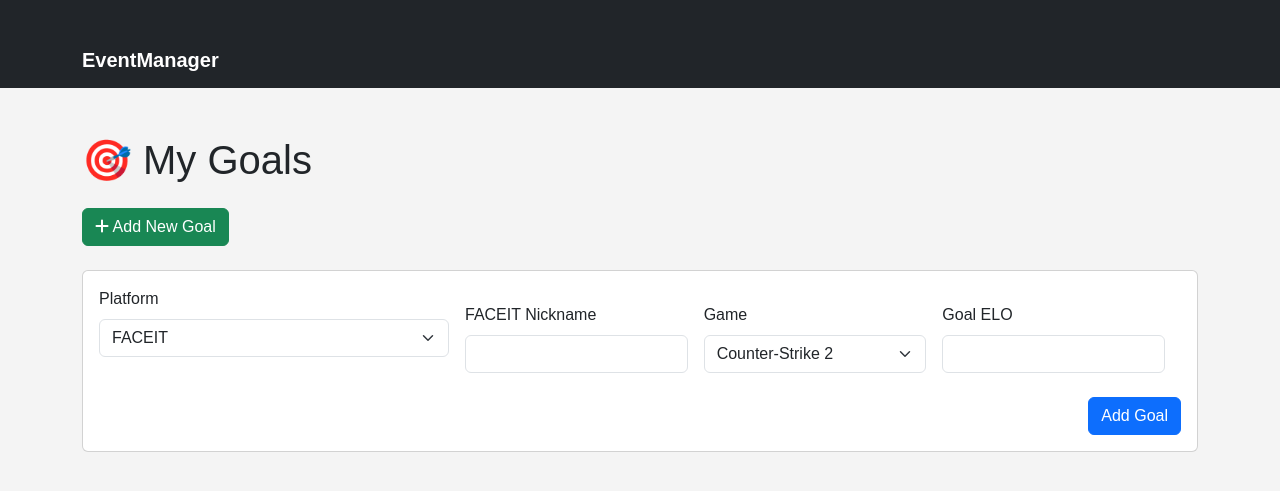
After one commit to Night-Reflection/eventManager, a Flask app: page /goals in a window 1280 px wide, after a click on "Add New Goal". The commit adds this page. Shown: the top 491 px of the page. Run offline with Flask 3, Linux system fonts and the light colour scheme.

Commit message:
added goals max 5 for non premium, currently faceit elo tracking, youtube sub tracking and custom, auto refresh (not tested)

```diff
--- a/main.py
+++ b/main.py
@@ -8,6 +8,7 @@ from dotenv import load_dotenv
 from datetime import datetime, timedelta
 import requests
 from zoneinfo import ZoneInfo
+from apscheduler.schedulers.background import BackgroundScheduler
 
 load_dotenv()
 
@@ -18,9 +19,41 @@ app.config['SQLALCHEMY_DATABASE_URI'] = 'sqlite:///users.db'
 db = SQLAlchemy(app)
 bcrypt = Bcrypt(app)
 
+def update_elo_job():
+    with app.app_context():
+        goals = Goal.query.all()
+        headers = {"Authorization": f"Bearer {FACEIT_API_KEY}"}
+
+        for goal in goals:
+            try:
+                if goal.platform == 'faceit':
+                    res = requests.get(f"{FACEIT_API_URL}/players?nickname={goal.nickname}", headers=headers)
+                    if res.status_code == 200:
+                        data = res.json()
+                        new_elo = data.get('games', {}).get(goal.game, {}).get('faceit_elo')
+
+                        if new_elo and new_elo != goal.current_elo:
+                            print(f"[{datetime.now()}] Updating {goal.nickname} ({goal.game}) from {goal.current_elo} ➝ {new_elo}")
+                            goal.current_elo = new_elo
+                            db.session.commit()
+                elif goal.platform == 'youtube':
+                    current_subs = get_youtube_subscribers(goal.nickname)
+                    if current_subs is not None and current_subs != goal.current_elo:
+                        print(f"[{datetime.now()}] Updating YouTube channel {goal.nickname} from {goal.current_elo} ➝ {current_subs}")
+                        goal.current_elo = current_subs
+                        db.session.commit()
+            except Exception as e:
+                print(f"[ERROR] Failed to update {goal.nickname}: {e}")
+
+scheduler = BackgroundScheduler()
+scheduler.add_job(update_elo_job, trigger='interval', minutes=10)
+scheduler.start()
+
 mailjet = Client(auth=(os.getenv('MAILJET_API_KEY'), os.getenv('MAILJET_API_SECRET')), version='v3.1')
 PANDASCORE_API_KEY = os.getenv("E_SPORTS_API_KEY")
 SPORTS_API_KEY = os.getenv("SPORTS_API_KEY")
+FACEIT_API_KEY = os.getenv("FACEIT_API")
+FACEIT_API_URL = "https://open.faceit.com/data/v4"
 
 class User(db.Model):
     id = db.Column(db.Integer, primary_key=True)
@@ -68,6 +101,26 @@ class FollowedSportsTeam(db.Model):
 
     user = db.relationship('User', backref=db.backref('followed_sports_teams', lazy=True))
     team = db.relationship('SportsTeam', backref=db.backref('followers', lazy=True))
+
+class Goal(db.Model):
+    id = db.Column(db.Integer, primary_key=True)
+    nickname = db.Column(db.String(80))
+    game = db.Column(db.String(50), nullable=True)
+    game_name = db.Column(db.String(50), nullable=True)
+    current_elo = db.Column(db.Integer)
+    goal_elo = db.Column(db.Integer)
+    platform = db.Column(db.String(20))
+    custom_name = db.Column(db.String(100), nullable=True)
+    last_updated = db.Column(db.DateTime, default=datetime.now)
+    user_id = db.Column(db.Integer, db.ForeignKey('user.id'), nullable=False)
+
+    user = db.relationship('User', backref=db.backref('goals', lazy=True))
+
+    def progress(self):
+        if self.goal_elo == 0:
+            return 0
+        return min(100, int((self.current_elo / self.goal_elo) * 100))
+
 
 def create_tables():
     with app.app_context():
@@ -1036,6 +1089,208 @@ def verify_email():
         action_url=url_for('verify_email')
     )
 
+FACEIT_GAMES = {
+    "cs2": "Counter-Strike 2",
+    "csgo": "Counter-Strike: Global Offensive",
+    "valorant": "Valorant",
+    "dota2": "Dota 2",
+    "rocket_league": "Rocket League",
+    "rainbow6": "Rainbow Six Siege",
+    "apex": "Apex Legends",
+    "r6": "Rainbow Six Siege",
+    "leagueoflegends": "League of Legends",
+    "fortnite": "Fortnite",
+    "pubg": "PUBG: Battlegrounds",
+    "smite": "Smite",
+    "overwatch": "Overwatch",
+    "teamfortress2": "Team Fortress 2",
+    "battalion1944": "Battalion 1944",
+    "h1z1": "H1Z1",
+    "paladins": "Paladins",
+    "tft": "Teamfight Tactics",
+    "crossfire": "Crossfire",
+    "warface": "Warface",
+    "worldofwarships": "World of Warships",
+    "warframe": "Warframe",
+    "blackdesert": "Black Desert Online",
+    "fallguys": "Fall Guys",
+    "worldofwarcraft": "World of Warcraft",
+    "hearthstone": "Hearthstone",
+    "fifa": "FIFA",
+    "nba2k": "NBA 2K",
+    "starcraft": "StarCraft II",
+    "heroesofthestorm": "Heroes of the Storm",
+    "gwent": "Gwent",
+    "hearthstone": "Hearthstone",
+    "magic": "Magic: The Gathering Arena"
+}
+
+def get_youtube_subscribers(channel_identifier):
+    api_key = os.getenv("YOUTUBE_API")
+    channel_id = None
+
+    if not api_key:
+        print("YouTube API key not found")
+        return None
+
+    if channel_identifier.startswith('@'):
+        url = f"https://www.googleapis.com/youtube/v3/channels?part=snippet&forHandle={channel_identifier[1:]}&key={api_key}"
+        res = requests.get(url)
+        data = res.json()
+
+        if res.status_code == 200 and 'items' in data and data["items"]:
+            channel_id = data["items"][0]["id"]
+        else:
+            url = f"https://www.googleapis.com/youtube/v3/channels?part=snippet&forUsername={channel_identifier[1:]}&key={api_key}"
+            res = requests.get(url)
+            data = res.json()
+
+            if res.status_code == 200 and 'items' in data and data["items"]:
+                channel_id = data["items"][0]["id"]
+            else:
+                print(f"Could not find channel for handle/username: {channel_identifier}")
+                return None
+    else:
+        channel_id = channel_identifier
+
+    url = f"https://www.googleapis.com/youtube/v3/channels?part=statistics&id={channel_id}&key={api_key}"
+    res = requests.get(url)
+
+    if res.status_code != 200:
+        print(f"YouTube API error: {res.status_code}")
+        return None
+
+    data = res.json()
+
+    if 'items' in data and data["items"]:
+        subscriber_count = data["items"][0]["statistics"]["subscriberCount"]
+        print(f"Raw subscriber count from API: {subscriber_count}")
+        return int(subscriber_count)
+    else:
+        print(f"No statistics found for channel: {channel_id}")
+        return None
+
+@app.route('/goals', methods=['GET', 'POST'])
+def goals():
+    error = None
+    user = User.query.get(session['user_id']) if 'user_id' in session else None
+
+    if request.method == 'POST':
+        if not user:
+            flash('Please log in to manage your goals.', 'danger')
+            return redirect(url_for('login'))
+
+        user_goals_count = Goal.query.filter_by(user_id=user.id).count()
+        if not user.premium and user_goals_count >= 5:
+            flash('You can only have up to 5 goals as a non-premium user. Upgrade to premium to add more goals.', 'warning')
+            return redirect(url_for('goals'))
+
+        platform = request.form['platform']
+
+        if platform == 'faceit':
+            nickname = request.form['nickname']
+            game = request.form['game']
+            goal_elo = int(request.form['goal_elo'])
+
+            headers = {"Authorization": f"Bearer {FACEIT_API_KEY}"}
+            player_url = f"{FACEIT_API_URL}/players?nickname={nickname}"
+            res = requests.get(player_url, headers=headers)
+
+            if res.status_code == 200:
+                data = res.json()
+                player_games = data.get('games', {})
+                current_elo = player_games.get(game, {}).get('faceit_elo')
+
+                if current_elo is not None:
+                    goal = Goal(
+                        nickname=nickname,
+                        game=game,
+                        game_name=FACEIT_GAMES.get(game, game),
+                        current_elo=current_elo,
+                        goal_elo=goal_elo,
+                        platform='faceit',
+                        last_updated=datetime.now(),
+                        user_id=user.id
+                    )
+                    db.session.add(goal)
+                    db.session.commit()
+                    flash('FACEIT Goal added!', 'success')
+                    return redirect(url_for('goals'))
+                else:
+                    error = f"No ELO data found for {game}."
+            else:
+                error = "FACEIT player not found."
+
+        elif platform == 'youtube':
+            channel_id = request.form['channel_id']
+            goal_subs = int(request.form['goal_subs'])
+            current_subs = get_youtube_subscribers(channel_id)
+
+            if current_subs is not None:
+                goal = Goal(
+                    nickname=channel_id,
+                    current_elo=current_subs,
+                    goal_elo=goal_subs,
+                    game_name="YouTube Subscribers",
+                    platform='youtube',
+                    last_updated=datetime.now(),
+                    user_id=user.id
+                )
+                db.session.add(goal)
+                db.session.commit()
+                flash("YouTube goal added!", "success")
+                return redirect(url_for('goals'))
+            else:
+                error = "Failed to retrieve YouTube data."
+
+        elif platform == 'custom':
+            custom_name = request.form['custom_name']
+            current_value = int(request.form['current_value'])
+            goal_value = int(request.form['goal_value'])
+
+            goal = Goal(
+                nickname="Custom",
+                custom_name=custom_name,
+                current_elo=current_value,
+                goal_elo=goal_value,
+                game_name=custom_name,
+                platform='custom',
+                last_updated=datetime.now(),
+                user_id=user.id
+            )
+            db.session.add(goal)
+            db.session.commit()
+            flash("Custom goal added!", "success")
+            return redirect(url_for('goals'))
+
+        if error:
+            flash(error, 'danger')
+
+    goals = Goal.query.filter_by(user_id=user.id).all() if user else []
+    return render_template("goals.html", goals=goals, faceit_games=FACEIT_GAMES)
+
+@app.route('/goals/update/<int:goal_id>', methods=['POST'])
+def update_custom_goal(goal_id):
+    goal = Goal.query.get_or_404(goal_id)
+
+    if goal.platform == 'custom':
+        try:
+            new_value = int(request.form['current_value'])
+            goal.current_elo = new_value
+            goal.last_updated = datetime.now()
+            db.session.commit()
+            flash("Goal progress updated!", "success")
+        except ValueError:
+            flash("Invalid value entered.", "danger")
+
+    return redirect(url_for('goals'))
+
+@app.route('/goals/delete/<int:goal_id>', methods=['POST'])
+def delete_goal(goal_id):
+    goal = Goal.query.get_or_404(goal_id)
+    db.session.delete(goal)
+    db.session.commit()
+    return redirect(url_for('goals'))
 
 if __name__ == "__main__":
     app.run(debug=True)
--- a/requirements.txt
+++ b/requirements.txt
@@ -4,3 +4,4 @@ flask-bcrypt
 flask-sqlalchemy
 python-dotenv
 mailjet-rest
+APScheduler
--- /dev/null
+++ b/templates/goals.html
@@ -0,0 +1,193 @@
+{% extends "base.html" %}
+
+{% block content %}
+<h1 class="mb-4">🎯 My Goals</h1>
+
+{% with messages = get_flashed_messages(with_categories=true) %}
+    {% if messages %}
+        {% for category, message in messages %}
+            <div class="alert alert-{{ category }} alert-dismissible fade show" role="alert">
+                {{ message }}
+                <button type="button" class="btn-close" data-bs-dismiss="alert" aria-label="Close"></button>
+            </div>
+        {% endfor %}
+    {% endif %}
+{% endwith %}
+
+<button class="btn btn-success mb-4" type="button" data-bs-toggle="collapse" data-bs-target="#addGoalForm" aria-expanded="false" aria-controls="addGoalForm">
+    <i class="fas fa-plus"></i> Add New Goal
+</button>
+
+<div class="collapse" id="addGoalForm">
+    <div class="card card-body mb-4">
+        <form method="POST" class="row g-3">
+            <div class="col-md-4">
+                <label class="form-label">Platform</label>
+                <select name="platform" class="form-select" id="platformSelect" onchange="toggleFields()" required>
+                    <option value="faceit">FACEIT</option>
+                    <option value="youtube">YouTube</option>
+                    <option value="custom">Custom Goal</option>
+                </select>
+            </div>
+
+            <div class="col-md-8 row g-3" id="faceitFields">
+                <div class="col-md-4">
+                    <label class="form-label">FACEIT Nickname</label>
+                    <input type="text" name="nickname" class="form-control" required>
+                </div>
+                <div class="col-md-4">
+                    <label class="form-label">Game</label>
+                    <select name="game" class="form-select" required>
+                        {% for key, name in faceit_games.items() %}
+                            <option value="{{ key }}">{{ name }}</option>
+                        {% endfor %}
+                    </select>
+                </div>
+                <div class="col-md-4">
+                    <label class="form-label">Goal ELO</label>
+                    <input type="number" name="goal_elo" class="form-control" required>
+                </div>
+            </div>
+
+            <div class="col-md-8 row g-3" id="youtubeFields" style="display: none;">
+                <div class="col-md-6">
+                    <label class="form-label">YouTube Handle or Channel ID</label>
+                    <input type="text" name="channel_id" class="form-control" placeholder="@YourHandle or Channel ID" required>
+                </div>
+                <div class="col-md-6">
+                    <label class="form-label">Goal Subscribers</label>
+                    <input type="number" name="goal_subs" class="form-control" placeholder="e.g., 1000" required>
+                </div>
+            </div>
+
+            <div class="col-md-8 row g-3" id="customFields" style="display: none;">
+                <div class="col-md-4">
+                    <label class="form-label">Goal Name</label>
+                    <input type="text" name="custom_name" class="form-control" placeholder="e.g., Instagram Followers" required>
+                </div>
+                <div class="col-md-4">
+                    <label class="form-label">Current Value</label>
+                    <input type="number" name="current_value" class="form-control" required>
+                </div>
+                <div class="col-md-4">
+                    <label class="form-label">Goal Value</label>
+                    <input type="number" name="goal_value" class="form-control" required>
+                </div>
+            </div>
+
+            <div class="col-12 text-end">
+                <button type="submit" class="btn btn-primary mt-2">Add Goal</button>
+            </div>
+        </form>
+    </div>
+</div>
+
+<div class="row row-cols-1 row-cols-md-2 g-4">
+    {% for goal in goals %}
+        <div class="col">
+            <div class="card shadow-sm">
+                <div class="card-body">
+                    <h5 class="card-title">
+                        {% if goal.platform == 'faceit' %}
+                            <i class="fas fa-gamepad me-2 text-primary"></i>FACEIT – {{ goal.game_name }} ({{ goal.nickname }})
+                        {% elif goal.platform == 'youtube' %}
+                            <i class="fab fa-youtube me-2 text-danger"></i>YouTube – {{ goal.nickname }}
+                        {% elif goal.platform == 'custom' %}
+                            <i class="fas fa-bullseye me-2 text-success"></i>{{ goal.custom_name }}
+                        {% endif %}
+                    </h5>
+
+                    {% if goal.platform == 'faceit' %}
+                        <p>Current ELO: <strong>{{ goal.current_elo }}</strong></p>
+                        <p>Goal ELO: <strong>{{ goal.goal_elo }}</strong></p>
+                    {% elif goal.platform == 'youtube' %}
+                        {% if goal.current_elo >= 10000 %}
+                            <p>Current Subs: <strong>~{{ "{:,.0f}".format(goal.current_elo).replace(',', '.') }}</strong> <small class="text-muted">(YouTube provides approximate counts)</small></p>
+                        {% else %}
+                            <p>Current Subs: <strong>{{ "{:,.0f}".format(goal.current_elo).replace(',', '.') }}</strong></p>
+                        {% endif %}
+                        <p>Goal Subs: <strong>{{ "{:,.0f}".format(goal.goal_elo).replace(',', '.') }}</strong></p>
+                    {% elif goal.platform == 'custom' %}
+                        <div class="d-flex justify-content-between align-items-center">
+                            <p class="mb-0">Current Value: <strong>{{ "{:,.0f}".format(goal.current_elo).replace(',', '.') }}</strong></p>
+                            <button class="btn btn-sm btn-outline-primary" type="button" data-bs-toggle="collapse"
+                                    data-bs-target="#updateValue{{ goal.id }}" aria-expanded="false">
+                                <i class="fas fa-edit"></i> Update
+                            </button>
+                        </div>
+
+                        <div class="collapse mt-2" id="updateValue{{ goal.id }}">
+                            <form method="POST" action="{{ url_for('update_custom_goal', goal_id=goal.id) }}" class="row g-2">
+                                <div class="col-8">
+                                    <input type="number" name="current_value" class="form-control form-control-sm"
+                                        value="{{ goal.current_elo }}" required>
+                                </div>
+                                <div class="col-4">
+                                    <button type="submit" class="btn btn-sm btn-primary w-100">Save</button>
+                                </div>
+                            </form>
+                        </div>
+
+                        <p>Goal Value: <strong>{{ "{:,.0f}".format(goal.goal_elo).replace(',', '.') }}</strong></p>
+                        <p class="text-muted small">Last updated: {{ goal.last_updated.strftime('%Y-%m-%d %H:%M') }}</p>
+                    {% endif %}
+
+                    <div class="progress mb-2" style="height: 1.25rem;">
+                        <div class="progress-bar {% if goal.progress() >= 100 %}bg-success{% elif goal.progress() >= 75 %}bg-info{% elif goal.progress() >= 50 %}bg-warning{% else %}bg-danger{% endif %}"
+                            role="progressbar"
+                            style="width: {{ goal.progress() if goal.progress() is number else 0 }}%;">
+                            {{ goal.progress() if goal.progress() is number else 0 }}%
+                        </div>
+                    </div>
+
+                    {% if goal.progress() >= 100 %}
+                        <div class="alert alert-success py-1 mt-2 mb-0 text-center">
+                            🎉 Goal Completed!
+                        </div>
+                    {% endif %}
+
+                    <form method="POST" action="{{ url_for('delete_goal', goal_id=goal.id) }}" class="mt-3 text-end">
+                        <button type="submit" class="btn btn-outline-danger btn-sm">
+                            <i class="fas fa-trash-alt"></i> Delete
+                        </button>
+                    </form>
+                </div>
+            </div>
+        </div>
+    {% endfor %}
+</div>
+
+<script>
+function toggleFields() {
+    const platform = document.getElementById("platformSelect").value;
+
+    const faceitFields = document.getElementById("faceitFields");
+    const youtubeFields = document.getElementById("youtubeFields");
+    const customFields = document.getElementById("customFields");
+
+    faceitFields.style.display = "none";
+    youtubeFields.style.display = "none";
+    customFields.style.display = "none";
+
+    document.querySelectorAll("#faceitFields input, #faceitFields select").forEach(el => el.required = false);
+    document.querySelectorAll("#youtubeFields input").forEach(el => el.required = false);
+    document.querySelectorAll("#customFields input").forEach(el => el.required = false);
+
+    if (platform === "faceit") {
+        faceitFields.style.display = "flex";
+        document.querySelectorAll("#faceitFields input, #faceitFields select").forEach(el => el.required = true);
+    } else if (platform === "youtube") {
+        youtubeFields.style.display = "flex";
+        document.querySelectorAll("#youtubeFields input").forEach(el => el.required = true);
+    } else if (platform === "custom") {
+        customFields.style.display = "flex";
+        document.querySelectorAll("#customFields input").forEach(el => el.required = true);
+    }
+}
+
+document.addEventListener('DOMContentLoaded', function() {
+    toggleFields();
+});
+</script>
+
+{% endblock %}
--- a/templates/home.html
+++ b/templates/home.html
@@ -21,6 +21,7 @@
         <a href="{{ url_for('Create_Event') }}" class="btn btn-primary">Create Event</a>
         <a href="{{ url_for('Esports') }}" class="btn btn-primary">E-sports</a>
         <a href="{{ url_for('Sports') }}" class="btn btn-primary">Sports</a>
+        <a href="{{ url_for('goals') }}" class="btn btn-primary">Goals</a>
         <a href="{{ url_for('settings') }}" class="btn btn-primary">Settings</a>
     </div>
 
```
Also changed, not shown: instance/users.db, 1 other file.
